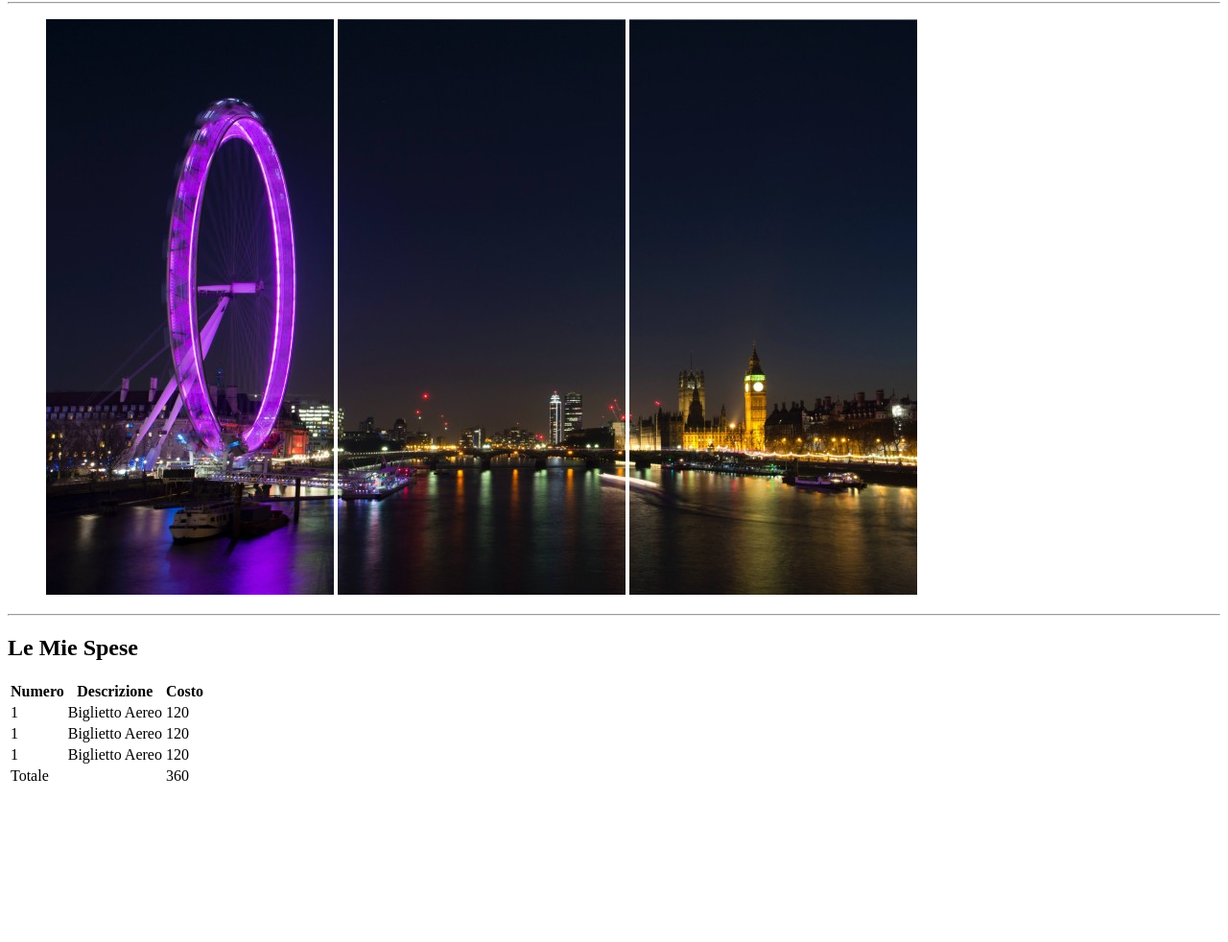
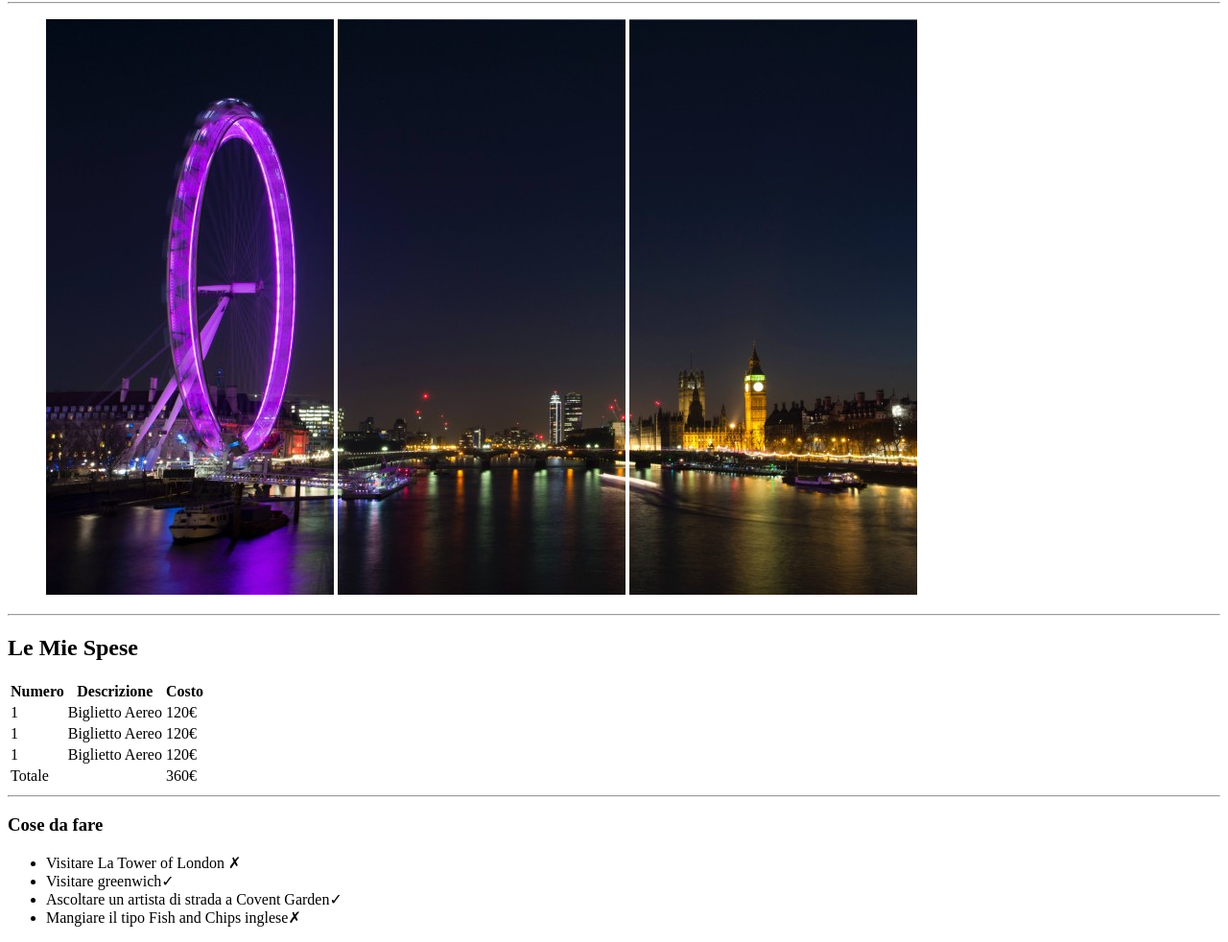
Before and after one commit to FrancescoCernuto/html-london-trip, a plain HTML site: page index.html in a window 1280 px wide. Shown: the part 78-1060 px from the top of the page at 96% size. Before the commit the page ends 907 px from the top, so only its background shows below. Drawn offline with Linux system fonts and the light colour scheme.

Commit message:
add ulist

```diff
--- a/index.html
+++ b/index.html
@@ -20,9 +20,10 @@
      <img src="img/pexels-bill-emrich-230794-2.jpg"  alt="immagine londra"/>
    </figure>
    <hr />
+    <!--title 2-->
 
    <h2>Le Mie Spese</h2>
-
+    <!--table-->
    <table>
     <tr>
         <th>Numero</th>
@@ -32,25 +33,33 @@
     <tr>
         <td>1</td>
         <td>Biglietto Aereo</td>
-        <td>120</td>
+        <td>120&euro;</td>
     </tr>
     <tr>
         <td>1</td>
         <td>Biglietto Aereo</td>
-        <td>120</td>
+        <td>120&euro;</td>
     </tr>
     <tr>
         <td>1</td>
         <td>Biglietto Aereo</td>
-        <td>120</td>
+        <td>120&euro;</td>
     </tr>
     <tr>
         <td>Totale</td>
         <td></td>
-        <td>360</td>
+        <td>360&euro;</td>
     </tr>
    </table>
-
-
+    <hr/>
+    <!--Title 3-->
+    <h3>Cose da fare</h3>
+    <!--list-->
+    <ul>
+     <li>Visitare La Tower of London &cross;</li>
+     <li>Visitare greenwich&checkmark;</li>
+     <li>Ascoltare un artista di strada a Covent Garden&checkmark;</li>
+     <li>Mangiare il tipo Fish and Chips inglese&cross;</li>
+    </ul>
 </body>
 </html>
```
